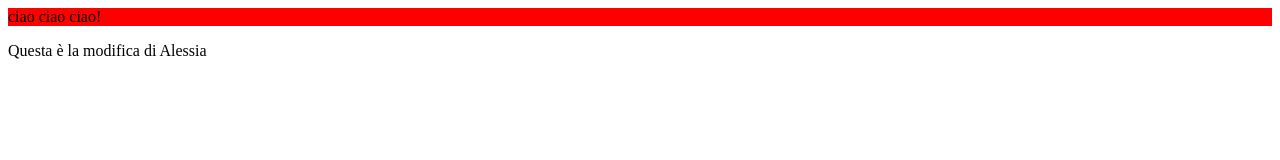
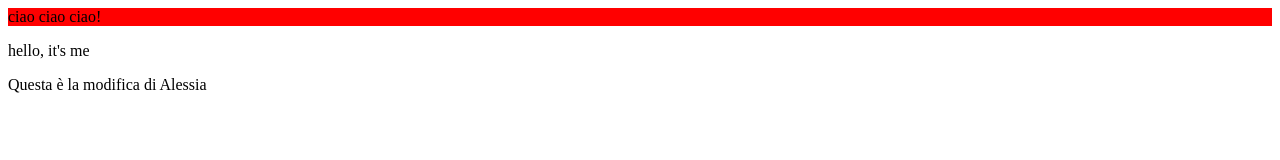
Before and after one commit to AlessiaT94/ComeVuoi, a plain HTML site: page index.html in a window 1280 px wide. Drawn offline with Linux system fonts and the light colour scheme.

Commit message:
Hello, it's me

```diff
--- a/index.html
+++ b/index.html
@@ -3,6 +3,7 @@
 </head>
 <body>
   	<p style="background-color:red">ciao ciao ciao!</p>
+	<p>hello, it's me</p>
 	<p>Questa è la modifica di Alessia</p>
 </body>
 </html>
```
